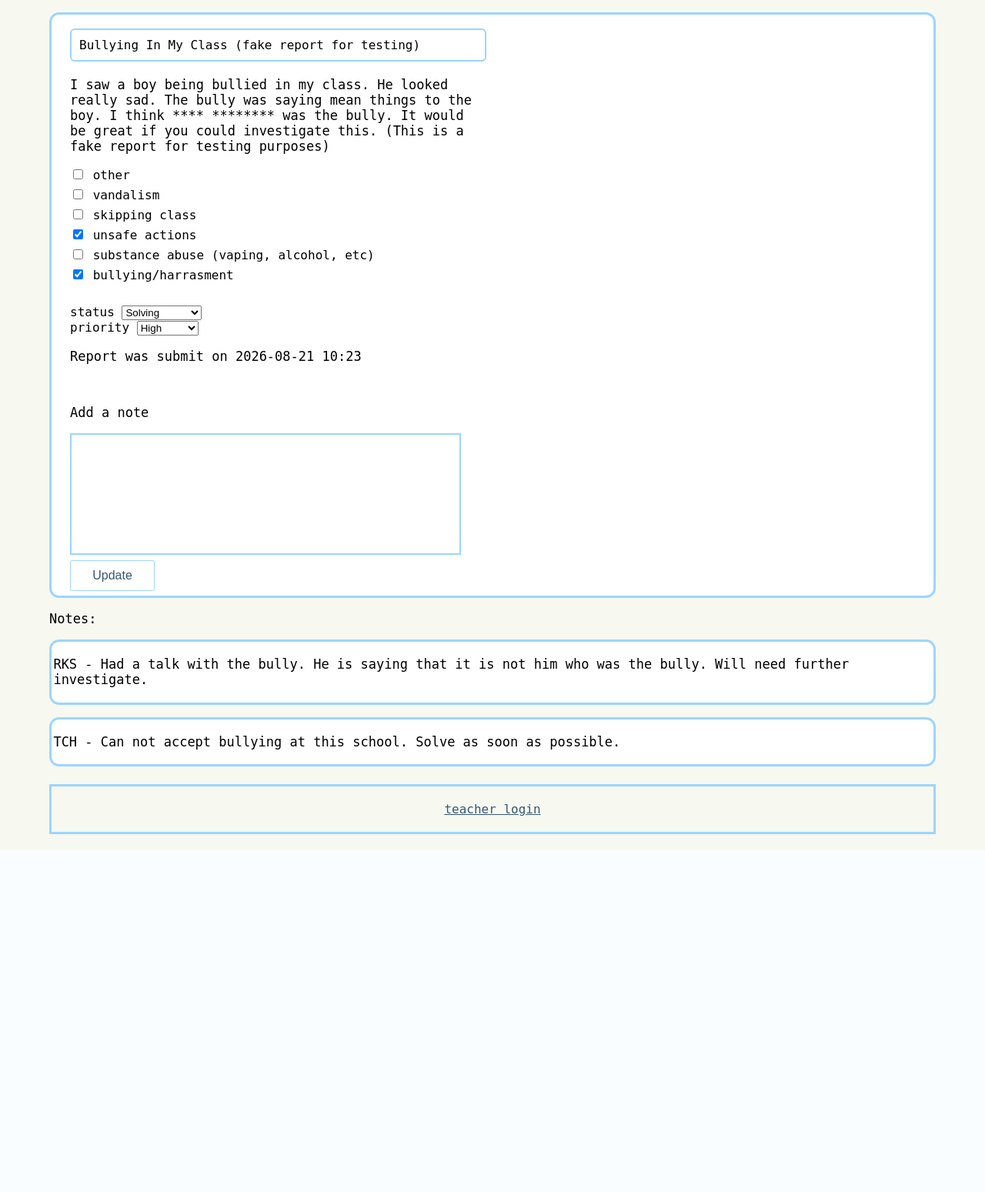
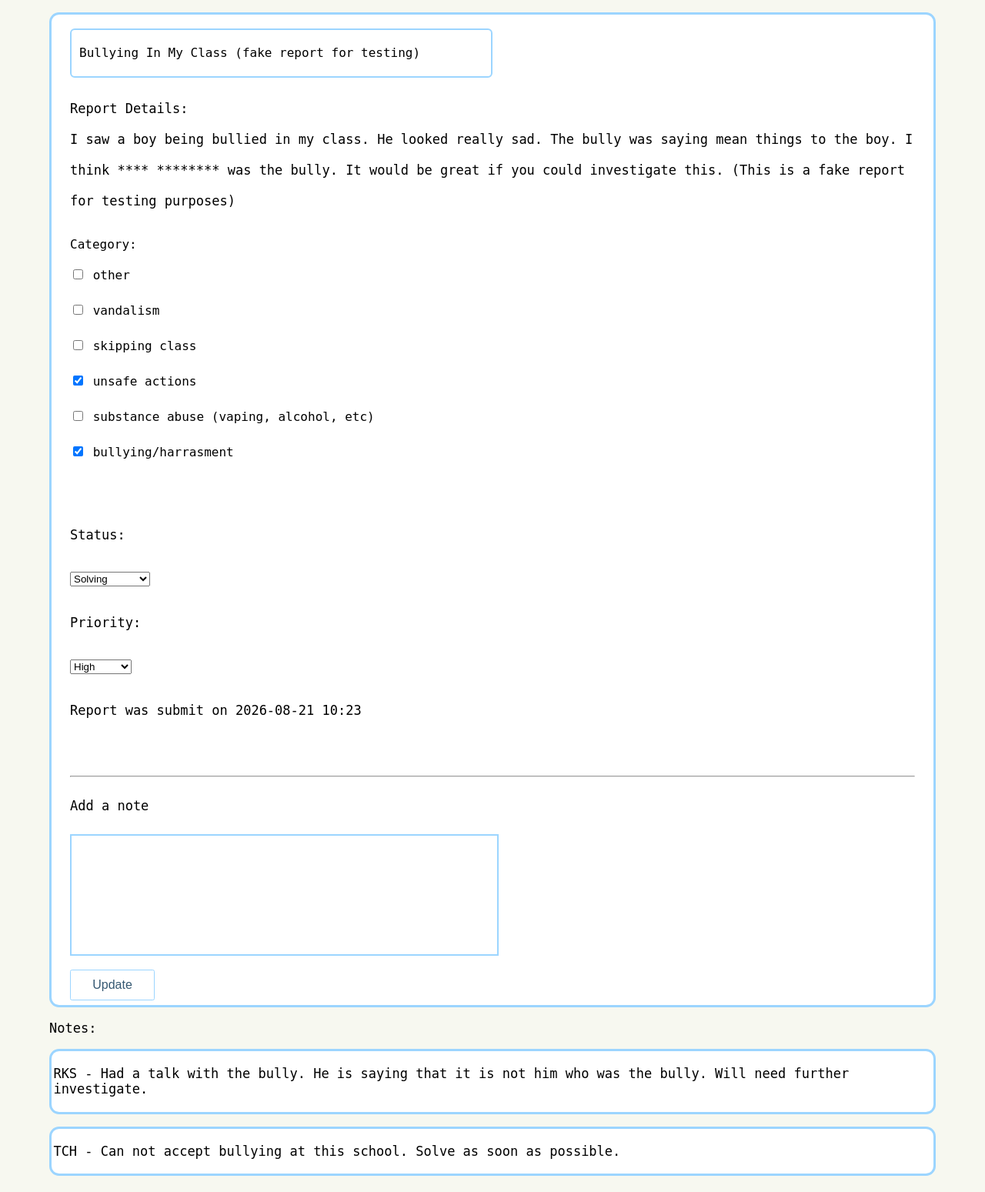
Before and after one commit to 22197/AR_webapp_13dtp, a Flask app: page /edit/1 in a window 1280 px wide. Shown: the part 117-1666 px from the top of the page at 77% size. Before the commit the page ends 1221 px from the top, so only its background shows below. Run offline with Flask 3, Linux system fonts and the light colour scheme; a user stored in the database is signed in; data comes from the database, SQL or seed files in the repository; some web fonts are replaced.

Commit message:
CSS in edit page

```diff
--- a/static/style.css
+++ b/static/style.css
@@ -147,12 +147,14 @@ body{
 /* report.html */
 .report-textbox {
     border: 2px solid #9CD5FF;
+    font: inherit;
     width: 100%;
     height:8%;
 }
 
 .report-textarea {
     border: 2px solid #9CD5FF;
+    font: inherit;
     width: 100%;
     max-width: 500px;
     height: 150px;
@@ -207,14 +209,15 @@ body{
 
 .note-textarea {
     border: 2px solid #9CD5FF;
+    font: inherit;
     width: 100%;
-    max-width: 500px;
+    max-width: 50%;
     height: 150px;
     resize: none;
 }
 
-
 .title-field {
+    max-width: 50%;
     margin-top:1rem;
     border: 2px solid #9CD5FF;
     border-radius: 6px;
--- a/templates/edit_report.html
+++ b/templates/edit_report.html
@@ -1,9 +1,10 @@
 {%extends "layout.html"%}
 {%block content%}
 {# Edit page #}
-<div class="reports">
+<div class="words">
     <form method="POST">
         {{ form.hidden_tag() }}
+
         {# show flash #}
         {% with messages = get_flashed_messages(with_categories=true) %}
             {% if messages %}
@@ -12,12 +13,15 @@
                 {% endfor %}
             {% endif %}
         {% endwith %}
+
         {# Show title of report and edit#}
             {{ form.title(class_="form-control, title-field") }}
         <p>
+            Report Details:<br>
             {{report_to_update.report_detail}} {# show form details #}
         </p>
         <ul>
+            Category:<br>
             {# form type #}
             {% for subfield in form.type %}
                 <li>{{ subfield() }} {{ subfield.label }}</li>
@@ -25,16 +29,17 @@
         </ul>
         <br>
         {# status #}
-        {{ form.status.label(class_="form-label") }}
+        <p>Status:</p>
         {{ form.status(class_="form-control") }}
         <br>
         {# priority #}
-        {{ form.priority.label(class_="form-label") }}
+        <p>Priority:</p>
         {{ form.priority(class_="form-control") }}
         <br>
         {# show time report was submit #}
         <p>Report was submit on {{ report_to_update.report_time }}</p>
         <br>
+        <hr>
         {# adding notes #}
         <p>Add a note</p>
         {{ form.note(class_="form-control note-textarea") }}
```
